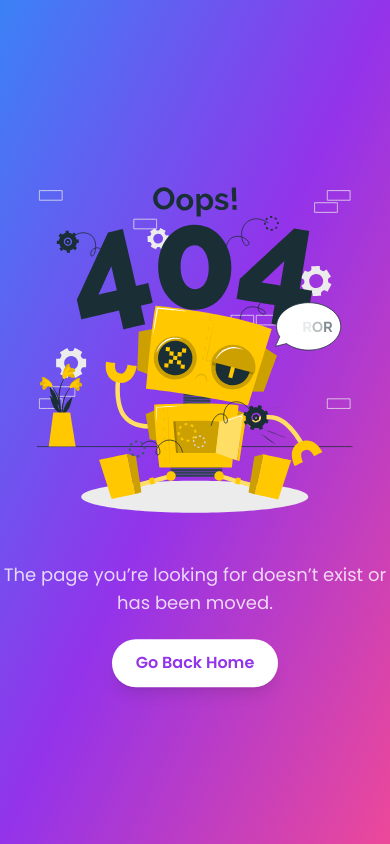
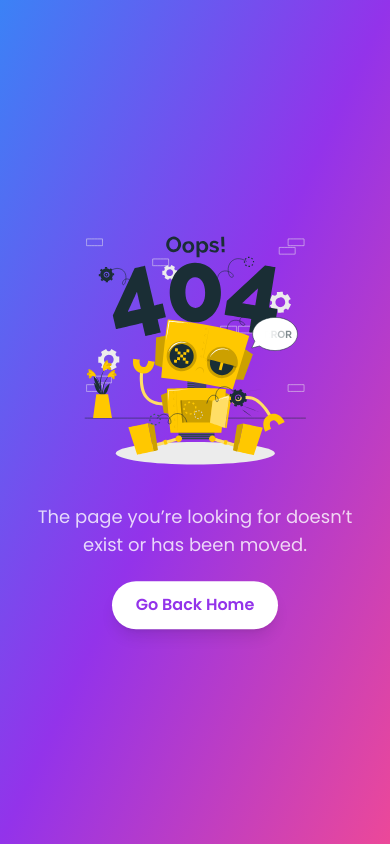
Before and after one commit to Ahad-Miah/TutorHub, a React (Vite) app: page /contactMe in a window 390 px wide. Built offline with nearby package versions, Linux system fonts and the light colour scheme; no server answers.

Commit message:
fix responsive issue in error page

```diff
--- a/src/Pages/ErrorPage.jsx
+++ b/src/Pages/ErrorPage.jsx
@@ -12,8 +12,10 @@ const ErrorPage = () => {
         </Helmet>
         <div className="text-center">
 
+        <div className='w-[70%] md:w-[50%] mx-auto'>
             <Lottie animationData={errorAnimation}></Lottie>
-              <p className="mt-4 text-lg text-white/80 sm:text-xl">
+        </div>
+              <p className="mt-4 text-lg text-white/80 sm:text-xl px-9">
             The page you’re looking for doesn’t exist or has been moved.
           </p>
           <div className="mt-6">
```
